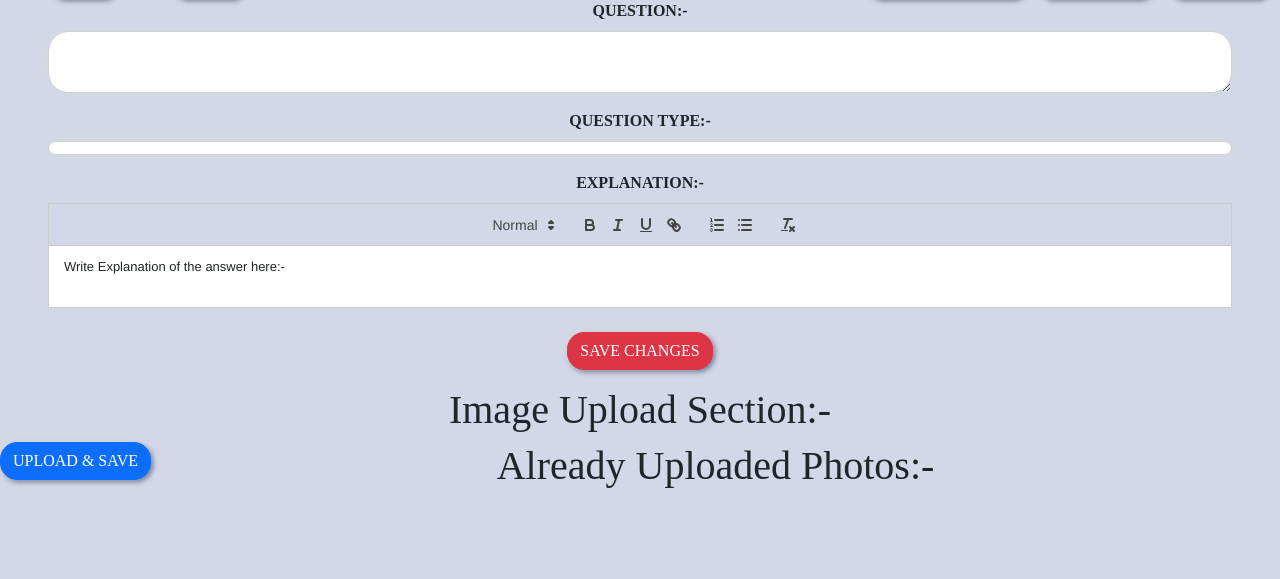
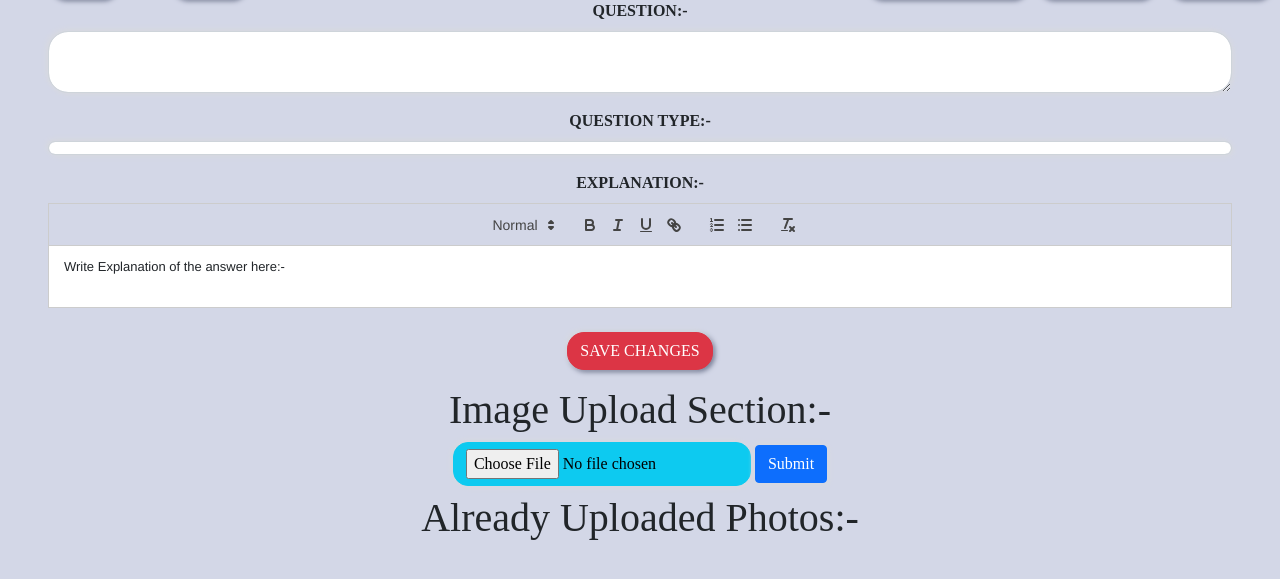
Before and after one commit to MBSA13102002/batch-script, a Flask app: template templates/question_detail.html in a window 1280 px wide. Shown: the part 95-674 px from the top of the page. Run offline with Flask 2, Linux system fonts and the light colour scheme; the template is opened without the code that fills it, so the values that code supplies are empty; some libraries are stand-ins or nearby versions; some web fonts are replaced.

Commit message:
Update question_detail.html

```diff
--- a/templates/question_detail.html
+++ b/templates/question_detail.html
@@ -421,11 +421,13 @@
     </form>
 
     <h1 class="text-center my-2">Image Upload Section:- </h1>
-    <form action="/upload/{{chapter_key}}/{{question_key}}" class="dropzone" id="my-dropzone" method="POST">
+    <!-- <form action="/upload/{{chapter_key}}/{{question_key}}" class="dropzone" id="my-dropzone" method="POST"> -->
+    <form action="/upload/{{chapter_key}}/{{question_key}}" method="post" enctype="multipart/form-data">
         <div class="form-group my-2">
-
-            <button type="submit" class="btn btn-primary contri_btn" style="float:left;">UPLOAD &
-                SAVE</button>
+          <input class="btn btn-info" style="border-radius:15px" type="file" name="files" id="">
+          <input class="btn btn-primary" type="submit" value="Submit">
+            <!-- <button type="submit" class="btn btn-primary contri_btn" style="float:left;">UPLOAD &
+                SAVE</button> -->
         </div>
     </form>
     <style>
@@ -488,7 +490,7 @@
 </script>
 <script type="text/javascript">
 
-    Dropzone.options.myDropzone = {
+    /*Dropzone.options.myDropzone = {
         addRemoveLinks: true,
         autoProcessQueue: false,
         maxFilesize: 8,
@@ -511,7 +513,7 @@
             //fileCountOnServer = 2; // The number of files already uploaded
             //myDropzone.options.maxFiles = myDropzone.options.maxFiles - fileCountOnServer;
         }
-    };
+    };*/
 </script>
 <script defer>
 
```
